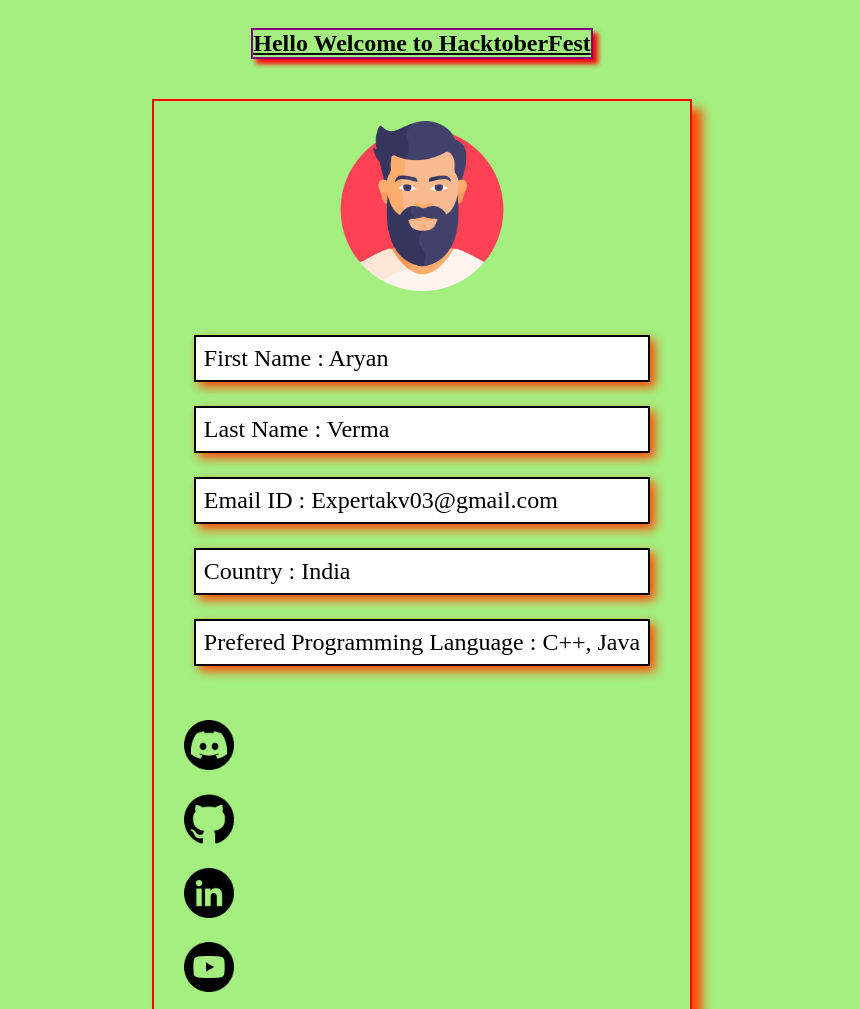
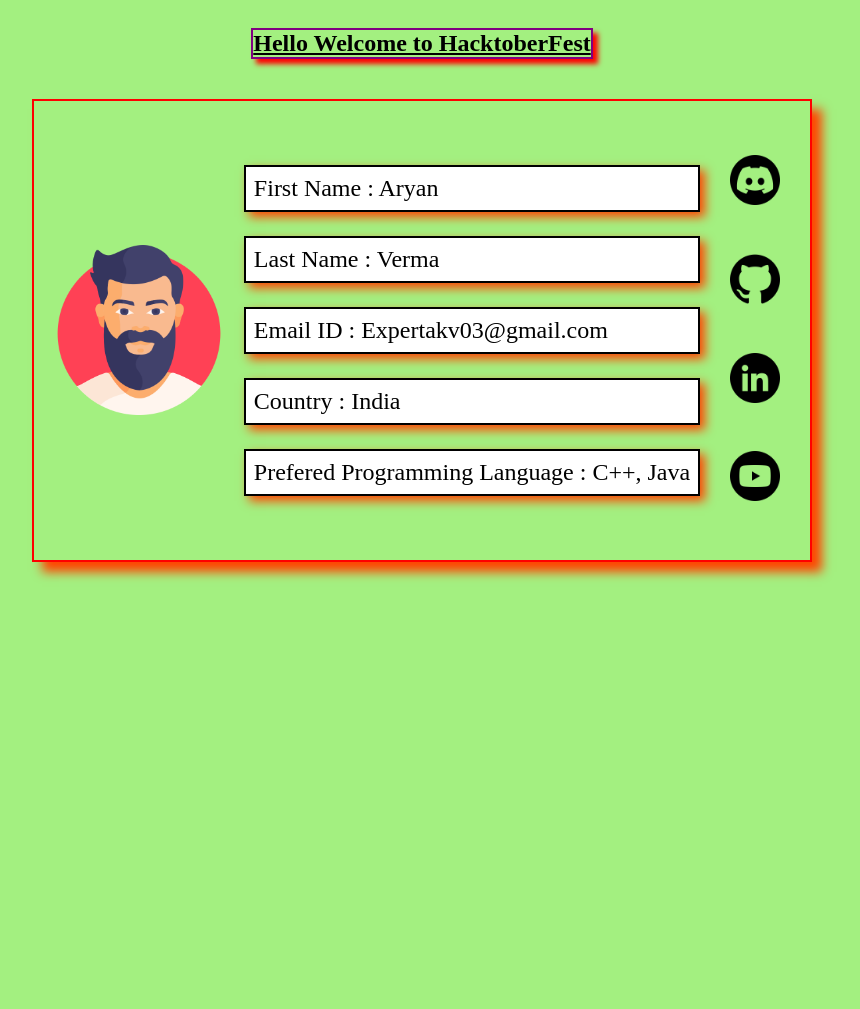
Before and after one commit to Aryanverma1710/HacktoberFest2k22, a plain HTML site: page index.html in a window 1280 px wide. Shown: the top 1009 px of the page, without its empty margins (218-1078 px from the left). After the commit the page ends 800 px from the top, so only its background shows below. Drawn offline with Linux system fonts and the light colour scheme.

Commit message:
Updated CSS

```diff
--- a/style.css
+++ b/style.css
@@ -108,6 +108,11 @@ p{
         align-items: center;
     }
 
+    .hero{
+        display: flex;
+        flex-direction: row;
+    }
+
     .social-links{
         display: flex;
         flex-direction: column;
```
